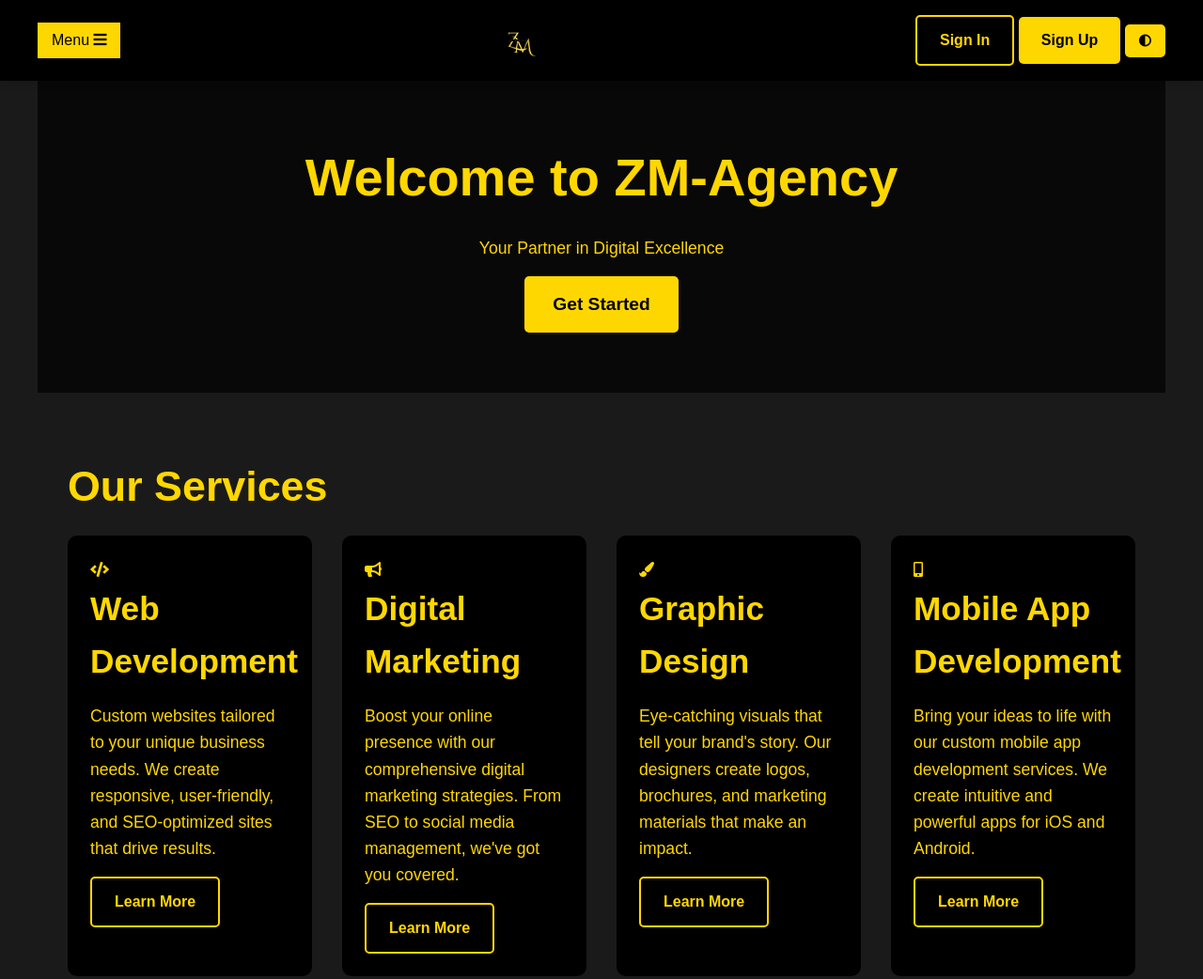
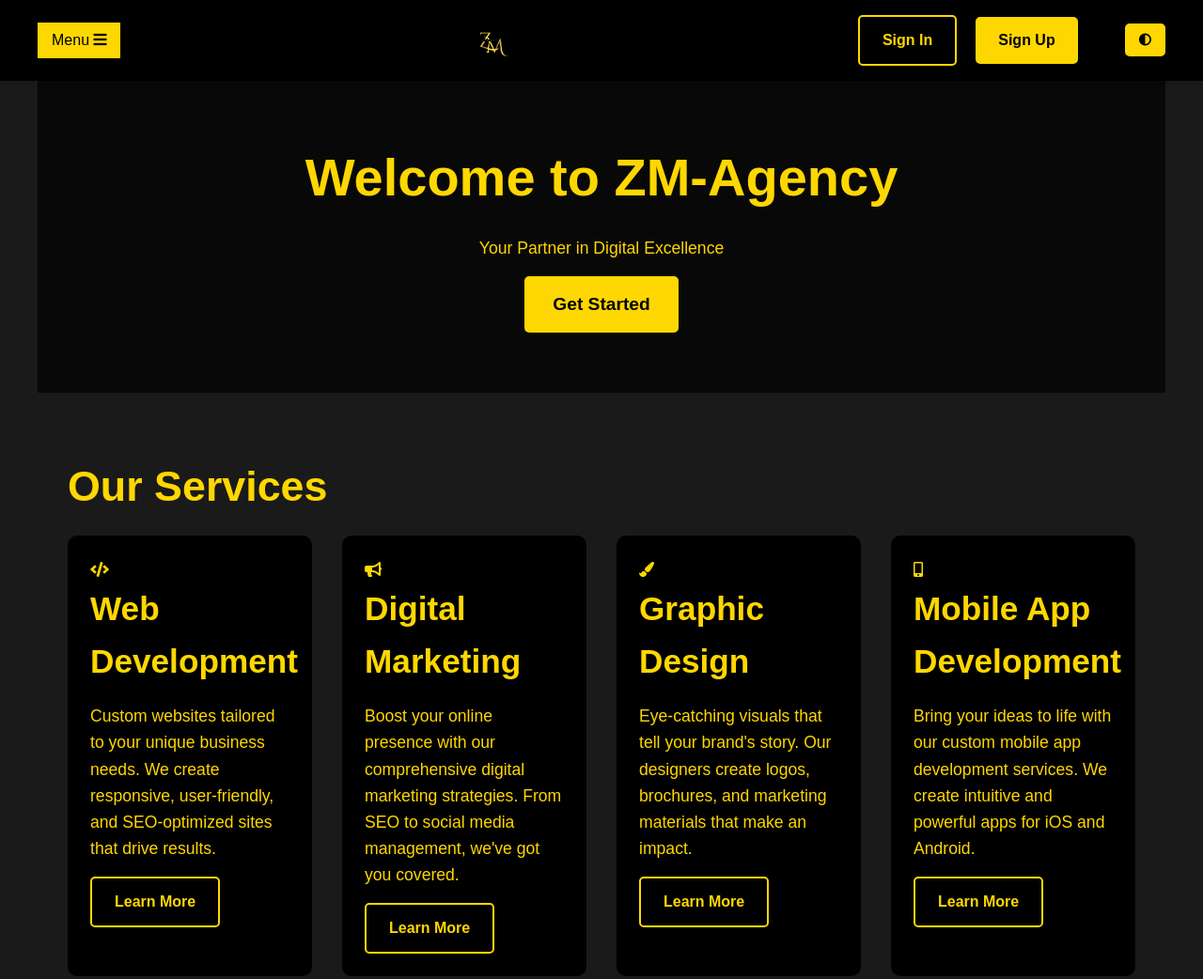
Before and after one commit to zaynounjamal/zmagencyy, a plain HTML site: page index.html in a window 1280 px wide. Shown: the top 1042 px of the page at 94% size. Drawn offline with Linux system fonts and the light colour scheme.

Commit message:
Update style.css

```diff
--- a/style.css
+++ b/style.css
@@ -443,3 +443,23 @@ section[style*="background-image"] {
     height: auto;
     display: block;
 }
+/* Existing styles for nav-buttons */
+.nav-buttons {
+    display: flex;
+    align-items: center;
+}
+
+/* Add space between all buttons in nav-buttons */
+.nav-buttons > * {
+    margin-right: 20px; /* Adjust this value to increase or decrease the space */
+}
+
+/* Remove margin from the last element (toggle button) */
+.nav-buttons > *:last-child {
+    margin-right: 0;
+}
+
+/* Optional: If you want different spacing for the toggle button */
+#theme-toggle {
+    margin-left: 30px; /* This will give extra space before the toggle button */
+}
```
